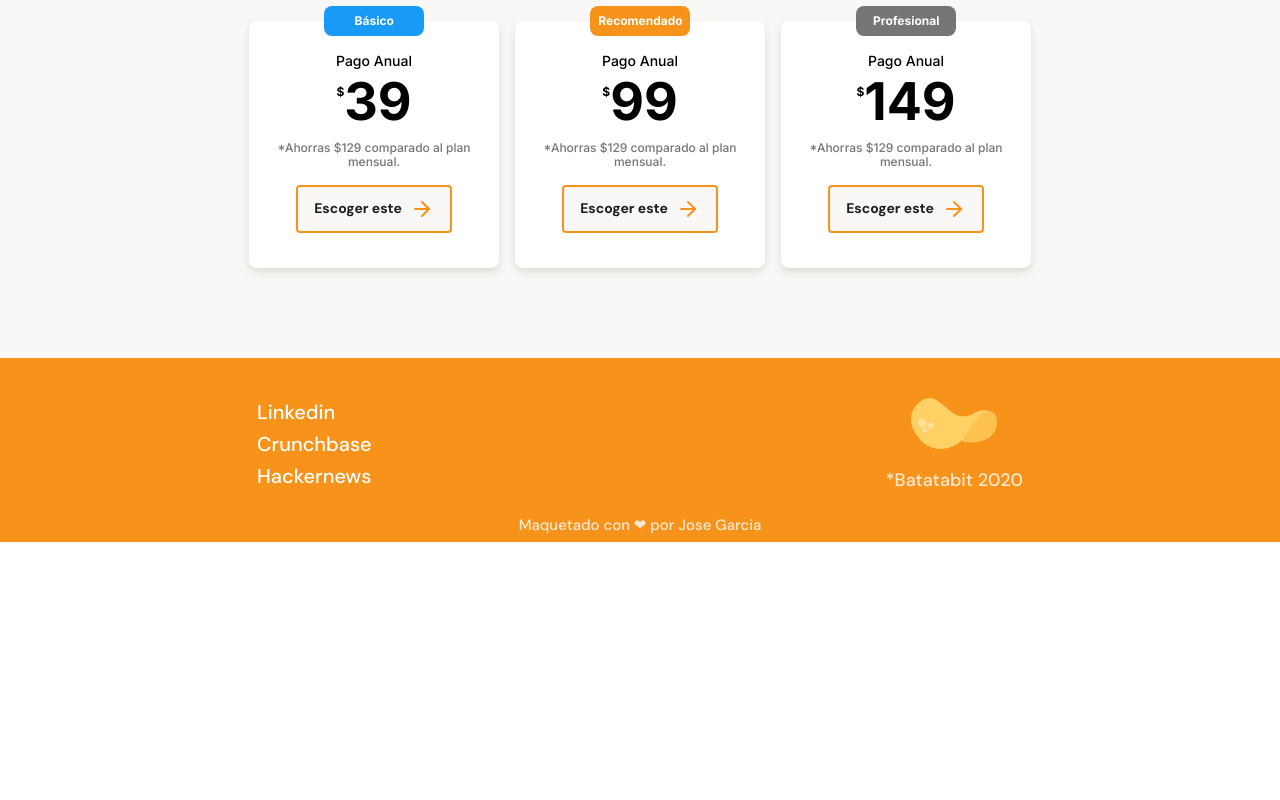
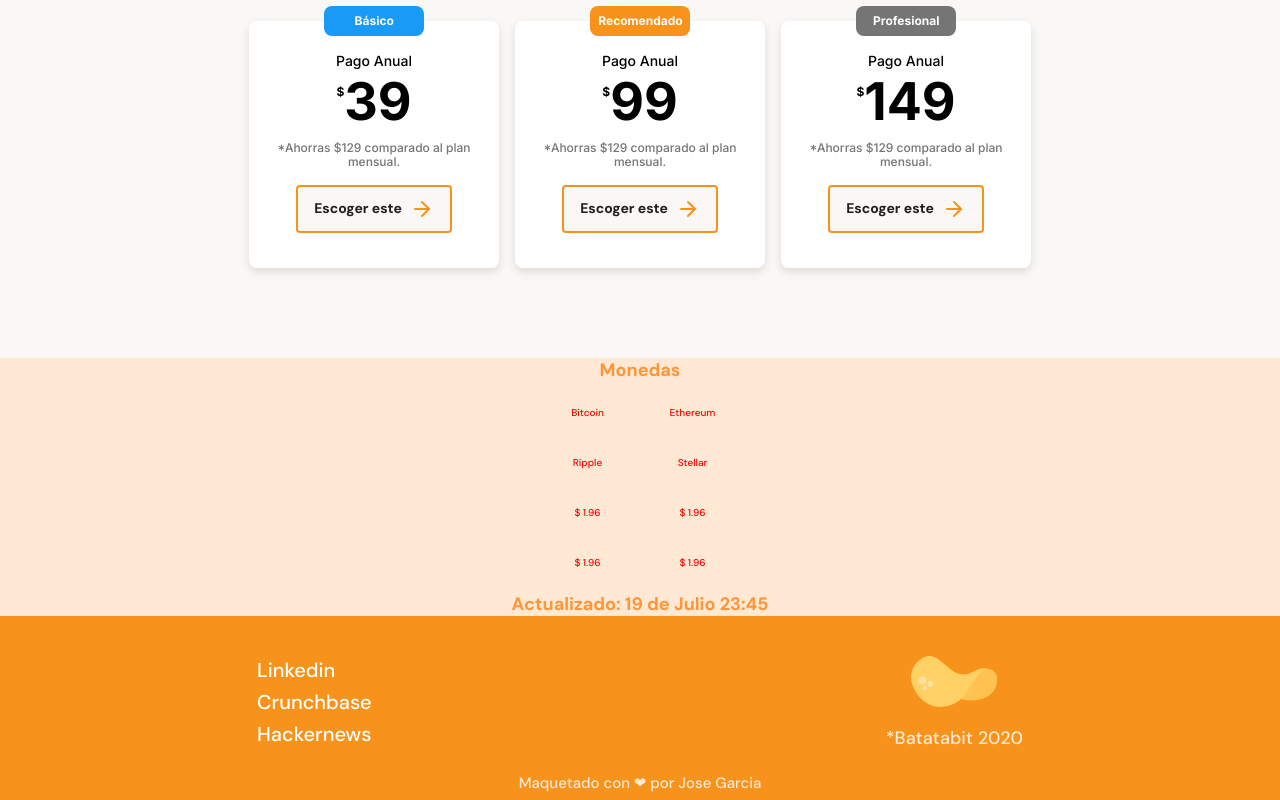
Before and after one commit to JoseGarcia2001/Frontend-Projects, a plain HTML site: page Batatabit/index.html in a window 1280 px wide. Shown: the part 2508-3308 px from the top of the page. Before the commit the page ends 3050 px from the top, so only its background shows below. Drawn offline with Linux system fonts and the light colour scheme.

Commit message:
teoria posicionamiento en css grid y ejercicio

```diff
--- a/Batatabit/css/mobile.css
+++ b/Batatabit/css/mobile.css
@@ -543,3 +543,36 @@ footer {
   margin-top: 27px;
   font-size: 1.2rem;
 }
+
+.prueba-tabla {
+  background-color: var(--soft-orange);
+  display: flex;
+  flex-direction: column;
+  /* justify-content: center; */
+  align-items: center;
+  /* width: 100%; */
+}
+
+.prueba-tabla > p {
+  font-size: 1.8rem;
+  font-weight: 700;
+  color: #ff9536;
+}
+
+.prueba-tabla div {
+  width: 200px;
+  height: 190px;
+  margin: 10px 0;
+  /* background-color: #ffffff; */
+  border-radius: 8px;
+  display: grid;
+  gap: 10px;
+  justify-items: center;
+  align-items: center;
+  grid-template-columns: repeat(2, 1fr);
+  grid-template-rows: repeat(4, 1fr);
+}
+
+.prueba-tabla div p {
+  color: red;
+}
--- a/Batatabit/index.html
+++ b/Batatabit/index.html
@@ -221,6 +221,20 @@
           </article>
         </section>
       </section>
+      <section class="prueba-tabla">
+        <p>Monedas</p>
+        <div class="tabla">
+          <p>Bitcoin</p>
+          <p>Ethereum</p>
+          <p>Ripple</p>
+          <p>Stellar</p>
+          <p>$ 1.96 <span></span></p>
+          <p>$ 1.96 <span></span></p>
+          <p>$ 1.96 <span></span></p>
+          <p>$ 1.96 <span></span></p>
+        </div>
+        <p class="updated"><b>Actualizado: </b>19 de Julio 23:45</p>
+      </section>
     </main>
     <footer>
       <div class="footer-container">
```
